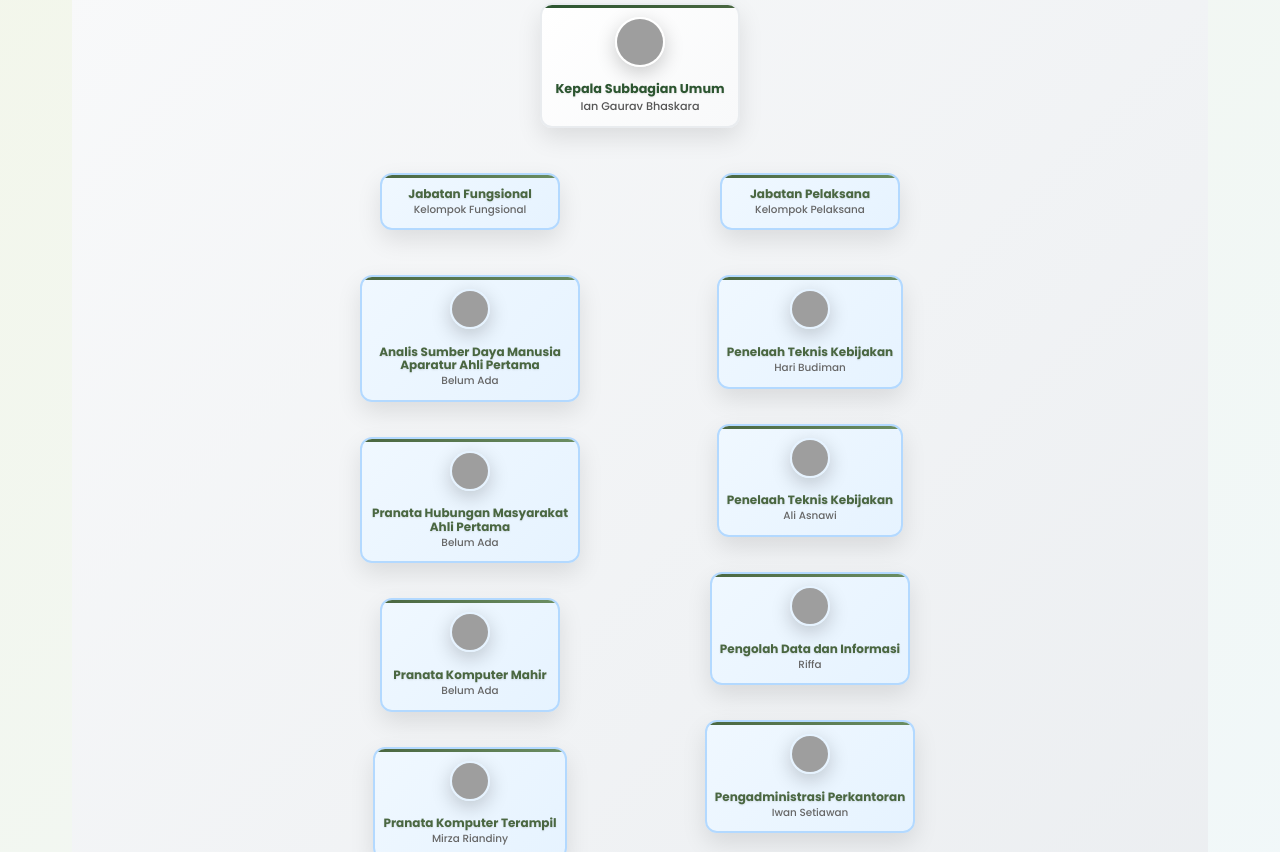
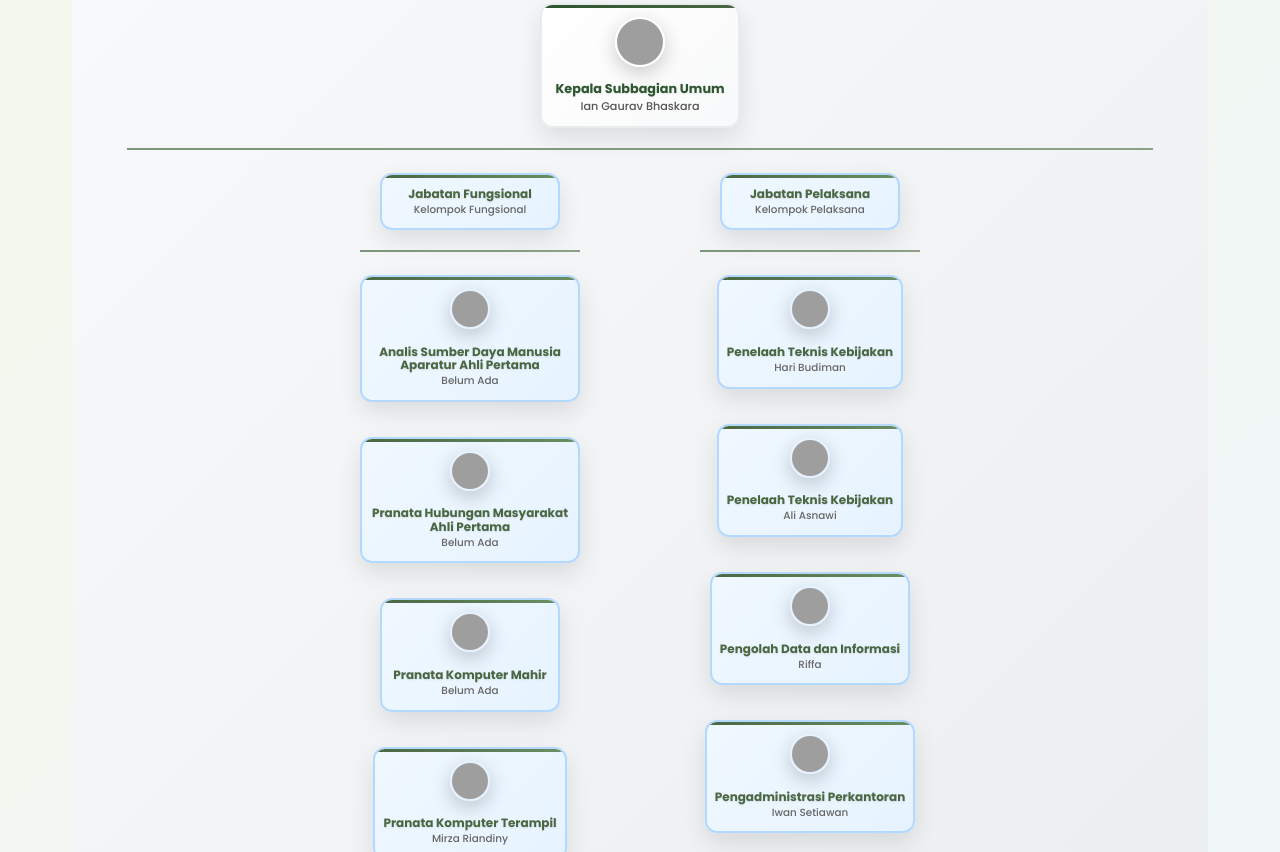
Before and after one commit to SubbagumumDKPUSBabel/web, a website: page profil.html in a window 1280 px wide. Shown: the part 2428-3280 px from the top of the page. Drawn offline with Linux system fonts and the light colour scheme; grey boxes are pictures that could not be loaded.

Commit message:
Add files via upload

```diff
--- a/profil.html
+++ b/profil.html
@@ -211,6 +211,46 @@
             padding-left: 0;
             justify-content: center;
             flex-wrap: wrap;
+            position: relative;
+        }
+
+        /* Connector line from Kepala to groups */
+        .org-chart ul ul::before {
+            content: '';
+            position: absolute;
+            top: -20px;
+            left: 50%;
+            transform: translateX(-50%);
+            width: 2px;
+            height: 20px;
+            background: linear-gradient(45deg, #2c5530, #4a6741);
+            opacity: 0.8;
+        }
+
+        /* Horizontal connector line */
+        .org-chart ul ul::after {
+            content: '';
+            position: absolute;
+            top: 0;
+            left: 50%;
+            transform: translateX(-50%);
+            width: calc(100% - 80px);
+            height: 2px;
+            background: linear-gradient(45deg, #2c5530, #4a6741);
+            opacity: 0.6;
+        }
+
+        /* Vertical connector lines to each group */
+        .org-chart ul ul > li::before {
+            content: '';
+            position: absolute;
+            top: -20px;
+            left: 50%;
+            transform: translateX(-50%);
+            width: 2px;
+            height: 20px;
+            background: linear-gradient(45deg, #2c5530, #4a6741);
+            opacity: 0.8;
         }
 
         /* Level 3 - Vertical layout for individual positions */
@@ -238,6 +278,7 @@
             flex: 0 1 auto;
             width: auto;
             min-width: 300px;
+            position: relative;
         }
 
         .org-chart li::before,
@@ -280,6 +321,13 @@
             .org-chart ul ul > li {
                 width: 100%;
                 min-width: 100%;
+            }
+
+            /* Hide connector lines on mobile */
+            .org-chart ul ul::before,
+            .org-chart ul ul::after,
+            .org-chart ul ul > li::before {
+                display: none;
             }
 
             .org-card {
```
